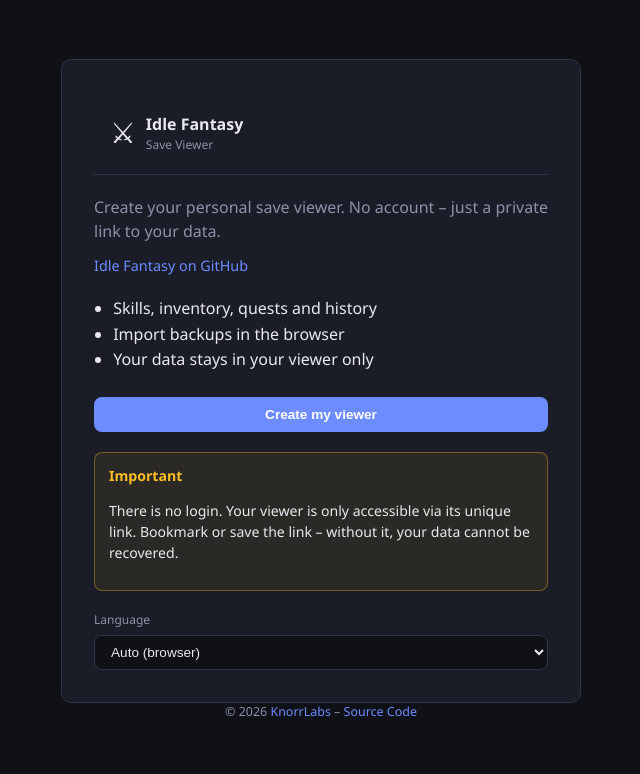
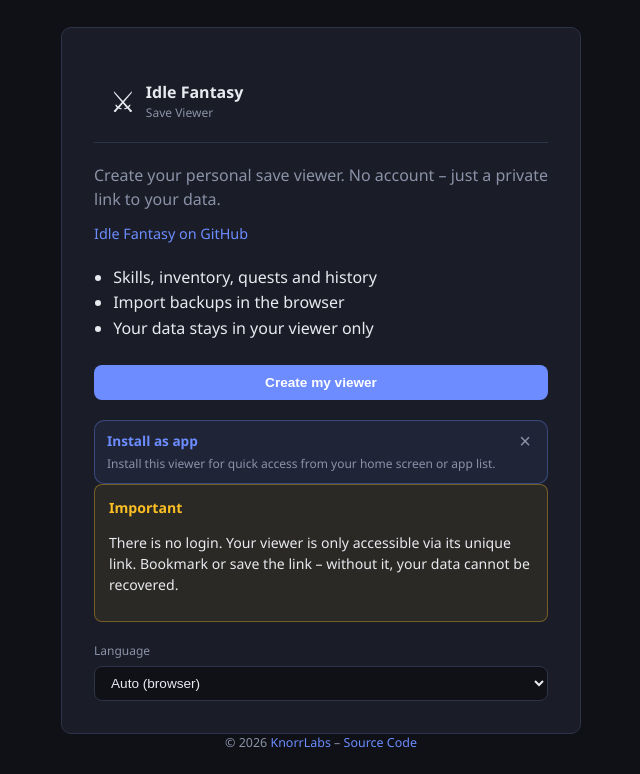
Before and after one commit to elpatron68/Idle-Fantasy-Save-Viewer, a Flask app: page / in a window 1280 px wide. Shown: the top 774 px of the page, without its empty margins (319-959 px from the left). Run offline with Flask 3, Linux system fonts and the light colour scheme; parts of the project's set-up code (start-up, migrations or seed data) failed here and were passed over.

Commit message:
Add PWA manifest, service worker, and install hint.
Enables home-screen installation with per-viewer scope and platform-specific guidance in EN/DE.

Co-authored-by: Cursor <cursoragent@cursor.com>

```diff
--- a/app.py
+++ b/app.py
@@ -9,7 +9,7 @@ import sys
 import webbrowser
 from pathlib import Path
 
-from flask import Blueprint, Flask, abort, jsonify, render_template, request, send_file
+from flask import Blueprint, Flask, abort, jsonify, render_template, request, send_file, send_from_directory
 from werkzeug.utils import secure_filename
 
 from db import (
@@ -58,6 +58,28 @@ configure_app(app)
 
 DATA_DIR = Path(os.environ.get("DATA_DIR", Path(__file__).parent / "data"))
 DB_PATH = DEFAULT_DB
+STATIC_DIR = Path(__file__).parent / "static"
+
+PWA_MANIFEST = {
+    "name": "Idle Fantasy Viewer",
+    "short_name": "IF Viewer",
+    "description": "Save viewer for Idle Fantasy – skills, inventory, quests and history.",
+    "display": "standalone",
+    "background_color": "#0f1117",
+    "theme_color": "#1a1d27",
+    "icons": [
+        {"src": "/static/icon-192.png", "sizes": "192x192", "type": "image/png"},
+        {"src": "/static/icon-512.png", "sizes": "512x512", "type": "image/png", "purpose": "any maskable"},
+    ],
+}
+
+
+def _pwa_manifest(start_url: str, scope: str) -> dict:
+    return {**PWA_MANIFEST, "start_url": start_url, "scope": scope}
+
+
+def _serve_sw():
+    return send_from_directory(STATIC_DIR, "sw.js", mimetype="application/javascript")
 
 
 def get_data_dir() -> Path:
@@ -82,10 +104,27 @@ def _resolve_viewer_db(viewer_id: str) -> Path:
 viewer_bp = Blueprint("viewer", __name__, url_prefix="/v/<viewer_id>")
 
 
+@viewer_bp.route("/manifest.webmanifest")
+def manifest_viewer(viewer_id: str):
+    _resolve_viewer_db(viewer_id)
+    base = f"/v/{viewer_id}/"
+    return jsonify(_pwa_manifest(base, base)), 200, {"Content-Type": "application/manifest+json"}
+
+
+@viewer_bp.route("/sw.js")
+def sw_viewer(viewer_id: str):
+    _resolve_viewer_db(viewer_id)
+    return _serve_sw()
+
+
 @viewer_bp.route("/")
 def viewer_index(viewer_id: str):
     _resolve_viewer_db(viewer_id)
-    return render_template("index.html", viewer_id=viewer_id)
+    return render_template(
+        "index.html",
+        viewer_id=viewer_id,
+        manifest_href=f"/v/{viewer_id}/manifest.webmanifest",
+    )
 
 
 @viewer_bp.route("/api/snapshot/latest")
@@ -333,9 +372,19 @@ def api_import(viewer_id: str):
 app.register_blueprint(viewer_bp)
 
 
+@app.route("/manifest.webmanifest")
+def manifest_root():
+    return jsonify(_pwa_manifest("/", "/")), 200, {"Content-Type": "application/manifest+json"}
+
+
+@app.route("/sw.js")
+def sw_root():
+    return _serve_sw()
+
+
 @app.route("/")
 def landing():
-    return render_template("landing.html")
+    return render_template("landing.html", manifest_href="/manifest.webmanifest")
 
 
 @app.post("/api/viewers")
--- a/static/app.js
+++ b/static/app.js
@@ -70,6 +70,7 @@ async function init() {
   await I18n.init();
   applyStaticI18n();
   setupLanguage();
+  await Pwa.init();
   setupViewerBanner();
   setupNav();
   setupUpload();
@@ -123,6 +124,7 @@ function setupLanguage() {
   sel.addEventListener("change", async (e) => {
     await I18n.setPreference(e.target.value);
     applyStaticI18n();
+    Pwa.refreshHint();
     resetLocaleDependentPanels();
     if (state.data) renderAll();
     const gs = document.getElementById("global-search");
--- a/static/landing.js
+++ b/static/landing.js
@@ -2,6 +2,7 @@ document.addEventListener("DOMContentLoaded", async () => {
   await I18n.init();
   applyStaticI18n();
   setupLanguage();
+  await Pwa.init();
   setupCreate();
 });
 
@@ -17,6 +18,7 @@ function setupLanguage() {
   sel.addEventListener("change", async (e) => {
     await I18n.setPreference(e.target.value);
     applyStaticI18n();
+    Pwa.refreshHint();
   });
 }
 
--- a/static/locales/en.json
+++ b/static/locales/en.json
@@ -226,6 +226,15 @@
     "copied": "Copied!",
     "copyPrompt": "Copy your viewer link:"
   },
+  "pwa": {
+    "hintTitle": "Install as app",
+    "hintBody": "Install this viewer for quick access from your home screen or app list.",
+    "hintIos": "Tap Share, then \"Add to Home Screen\".",
+    "hintAndroid": "Open the browser menu and tap \"Install app\" or \"Add to Home screen\".",
+    "hintDesktop": "Use the install icon in the address bar or the browser menu → Install app.",
+    "install": "Install",
+    "installed": "App installed – open it from your home screen or app list."
+  },
   "viewerDb": {
     "title": "Viewer backup",
     "helpTitle": "What is this?",
--- /dev/null
+++ b/static/pwa.js
@@ -0,0 +1,110 @@
+/* PWA – service worker registration and install hint */
+
+const Pwa = (() => {
+  const DISMISS_KEY = "pwa-hint-dismissed";
+  let deferredPrompt = null;
+  let refreshInstallHint = null;
+
+  function isStandalone() {
+    return window.matchMedia("(display-mode: standalone)").matches
+      || window.navigator.standalone === true;
+  }
+
+  function detectPlatform() {
+    const ua = navigator.userAgent;
+    if (/iPad|iPhone|iPod/.test(ua)) return "ios";
+    if (/Android/.test(ua)) return "android";
+    return "desktop";
+  }
+
+  function swConfig() {
+    const viewerId = document.body?.dataset?.viewerId;
+    if (viewerId && viewerId !== "local") {
+      return { url: `/v/${viewerId}/sw.js`, scope: `/v/${viewerId}/` };
+    }
+    return { url: "/sw.js", scope: "/" };
+  }
+
+  async function registerServiceWorker() {
+    if (!("serviceWorker" in navigator)) return;
+    const { url, scope } = swConfig();
+    try {
+      await navigator.serviceWorker.register(url, { scope });
+    } catch {
+      /* SW is optional – manual install instructions still apply */
+    }
+  }
+
+  function platformHintKey() {
+    const platform = detectPlatform();
+    if (platform === "ios") return "pwa.hintIos";
+    if (platform === "android") return "pwa.hintAndroid";
+    return "pwa.hintDesktop";
+  }
+
+  function setupInstallHint() {
+    if (isStandalone()) return null;
+    if (localStorage.getItem(DISMISS_KEY) === "1") return null;
+
+    const hint = document.getElementById("pwa-install-hint");
+    if (!hint) return null;
+
+    const body = document.getElementById("pwa-hint-body");
+    const installBtn = document.getElementById("pwa-install-btn");
+    const dismissBtn = document.getElementById("pwa-hint-dismiss");
+
+    const updateHintText = () => {
+      const title = hint.querySelector("[data-i18n='pwa.hintTitle']");
+      if (title) title.textContent = t("pwa.hintTitle");
+      if (body && !deferredPrompt) body.textContent = t(platformHintKey());
+      if (body && deferredPrompt) body.textContent = t("pwa.hintBody");
+      if (dismissBtn) dismissBtn.title = t("actions.dismiss");
+      if (installBtn && !installBtn.hidden) installBtn.textContent = t("pwa.install");
+    };
+
+    hint.hidden = false;
+    updateHintText();
+
+    window.addEventListener("beforeinstallprompt", (e) => {
+      e.preventDefault();
+      deferredPrompt = e;
+      if (installBtn) installBtn.hidden = false;
+      if (body) body.textContent = t("pwa.hintBody");
+      updateHintText();
+    });
+
+    dismissBtn?.addEventListener("click", () => {
+      localStorage.setItem(DISMISS_KEY, "1");
+      hint.hidden = true;
+    });
+
+    installBtn?.addEventListener("click", async () => {
+      if (!deferredPrompt) return;
+      deferredPrompt.prompt();
+      const { outcome } = await deferredPrompt.userChoice;
+      deferredPrompt = null;
+      installBtn.hidden = true;
+      if (outcome === "accepted") {
+        if (body) body.textContent = t("pwa.installed");
+        setTimeout(() => { hint.hidden = true; }, 3000);
+      } else {
+        updateHintText();
+      }
+    });
+
+    return updateHintText;
+  }
+
+  async function init() {
+    await registerServiceWorker();
+    refreshInstallHint = setupInstallHint();
+  }
+
+  function refreshHint() {
+    refreshInstallHint?.();
+  }
+
+  return { init, refreshHint };
+})();
+
+window.Pwa = Pwa;
--- a/static/style.css
+++ b/static/style.css
@@ -855,6 +855,50 @@ body.inv-chart-modal-open {
   border-radius: 6px;
 }
 
+/* PWA install hint */
+.pwa-hint {
+  display: flex;
+  align-items: flex-start;
+  justify-content: space-between;
+  gap: 10px;
+  margin-bottom: 12px;
+  padding: 10px 12px;
+  border-radius: var(--radius);
+  border: 1px solid rgba(108, 140, 255, 0.35);
+  background: rgba(108, 140, 255, 0.08);
+}
+
+.pwa-hint-text {
+  flex: 1;
+  min-width: 0;
+}
+
+.pwa-hint-text strong {
+  display: block;
+  color: var(--accent);
+  font-size: 0.85rem;
+  margin-bottom: 4px;
+}
+
+.pwa-hint-text p {
+  margin: 0;
+  font-size: 0.75rem;
+  color: var(--text-muted);
+  line-height: 1.4;
+}
+
+.pwa-hint-actions {
+  display: flex;
+  align-items: flex-start;
+  gap: 6px;
+  flex-shrink: 0;
+}
+
+.landing-card .pwa-hint {
+  margin-top: 8px;
+  margin-bottom: 0;
+}
+
 .viewer-copy-btn {
   flex-shrink: 0;
   padding: 8px 12px;
--- /dev/null
+++ b/templates/_pwa_head.html
@@ -0,0 +1,6 @@
+<link rel="manifest" href="{{ manifest_href }}">
+<meta name="theme-color" content="#1a1d27">
+<meta name="apple-mobile-web-app-capable" content="yes">
+<meta name="apple-mobile-web-app-status-bar-style" content="black-translucent">
+<link rel="apple-touch-icon" href="/static/icon-192.png">
+<script src="/static/pwa.js" defer></script>
--- /dev/null
+++ b/templates/_pwa_hint.html
@@ -0,0 +1,10 @@
+<div id="pwa-install-hint" class="pwa-hint" hidden>
+  <div class="pwa-hint-text">
+    <strong data-i18n="pwa.hintTitle">Install as app</strong>
+    <p id="pwa-hint-body" data-i18n="pwa.hintBody">Add this viewer to your home screen for quick access.</p>
+  </div>
+  <div class="pwa-hint-actions">
+    <button type="button" id="pwa-install-btn" class="viewer-copy-btn" hidden data-i18n="pwa.install">Install</button>
+    <button type="button" id="pwa-hint-dismiss" class="import-report-dismiss" data-i18n-title="actions.dismiss" title="Dismiss">×</button>
+  </div>
+</div>
--- a/templates/index.html
+++ b/templates/index.html
@@ -5,6 +5,7 @@
   <meta name="viewport" content="width=device-width, initial-scale=1.0">
   <title>Idle Fantasy Viewer</title>
   <link rel="icon" href="/static/favicon.svg" type="image/svg+xml">
+  {% include '_pwa_head.html' %}
   <link rel="stylesheet" href="/static/style.css">
   {% include '_analytics.html' %}
   <script src="/static/vendor/chart.umd.min.js" defer></script>
@@ -33,6 +34,7 @@
         <button class="nav-btn" data-tab="backup" data-i18n="nav.backup">Backup</button>
       </nav>
       <div class="sidebar-footer">
+        {% include '_pwa_hint.html' %}
         <label class="lang-label" for="locale-select">
           <span data-i18n="settings.language">Language</span>
           <select id="locale-select" class="select-input lang-select">
--- a/templates/landing.html
+++ b/templates/landing.html
@@ -5,6 +5,7 @@
   <meta name="viewport" content="width=device-width, initial-scale=1.0">
   <title>Idle Fantasy Viewer</title>
   <link rel="icon" href="/static/favicon.svg" type="image/svg+xml">
+  {% include '_pwa_head.html' %}
   <link rel="stylesheet" href="/static/style.css">
   {% include '_analytics.html' %}
   <script src="/static/i18n.js" defer></script>
@@ -41,6 +42,8 @@
       <p class="landing-hint" id="create-status" hidden></p>
     </div>
 
+    {% include '_pwa_hint.html' %}
+
     <div class="landing-warning">
       <strong data-i18n="viewer.warningTitle">Important</strong>
       <p data-i18n="viewer.warningBody">
```
Also changed, not shown: static/locales/de.json (+9 -0 lines), static/sw.js (added, +38 -0 lines), static/icon-192.png (added), static/icon-512.png (added).
